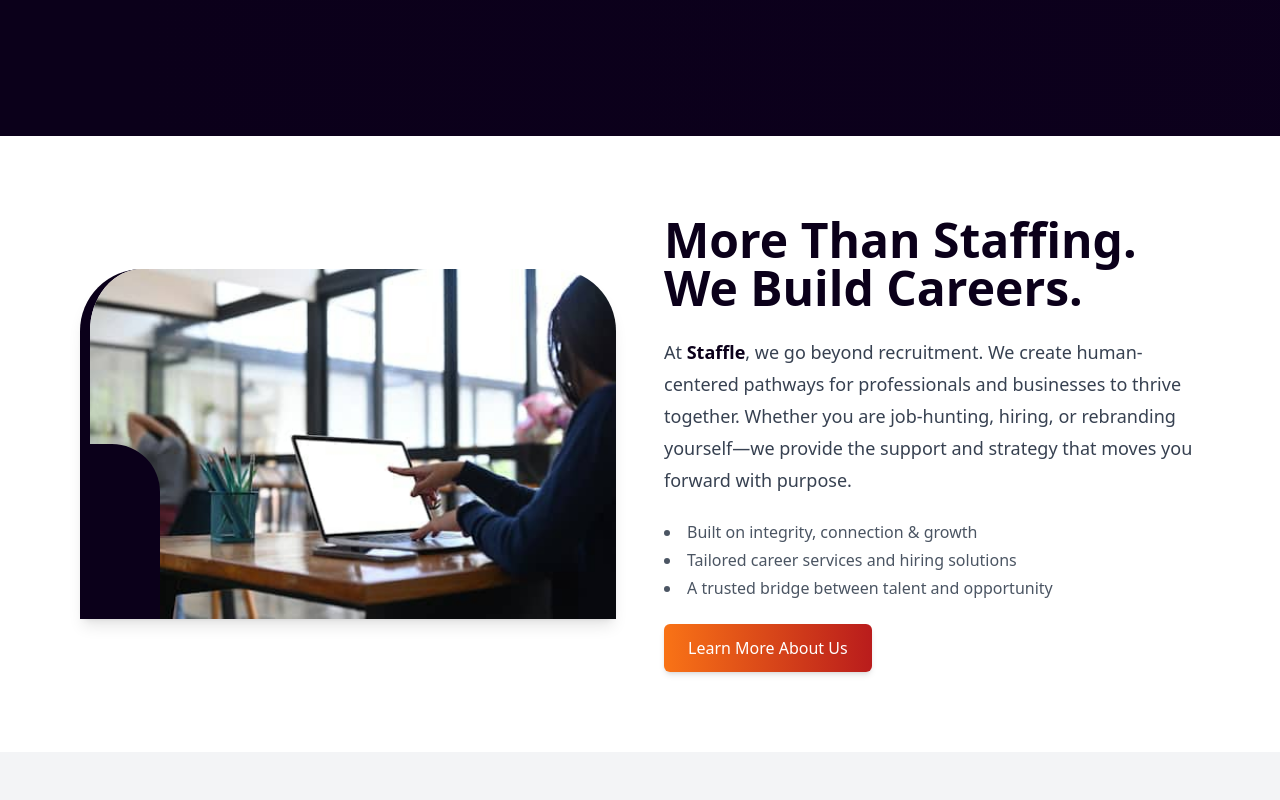
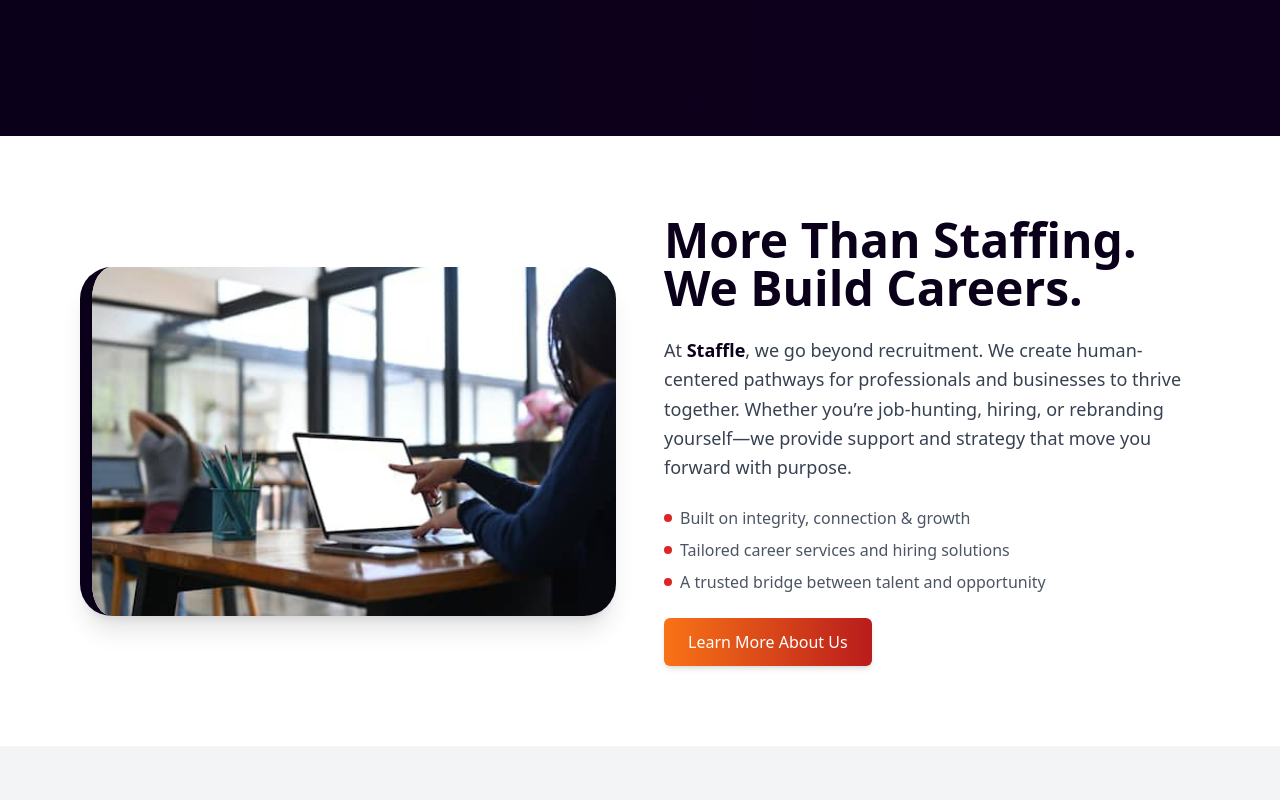
Before and after one commit to Jerry2272/staffle_staffle, a React (Vite) app: page / in a window 1280 px wide. Shown: the part 760-1560 px from the top of the page. Built offline with nearby package versions, Linux system fonts and the light colour scheme.

Commit message:
updated the upcoming secrion

```diff
--- a/src/molecules/Testimonial.jsx
+++ b/src/molecules/Testimonial.jsx
@@ -3,7 +3,7 @@ import testimonial2 from "/src/assets/Testimonial_2.mp4"
 
 const Testimonial = () => {
   const testimonials = [
-    { name: "Ada Obasi", role: "Career Coach", video: testimonial1},
+    { name: "Esther Adeseyoju", role: "Community Member", video: testimonial1},
     { name: "Ufuoma Jefta Ojere", role: "Staffle's Community Member", video: testimonial2},
   ];
 
--- /dev/null
+++ b/src/molecules/Upcoming.jsx
@@ -0,0 +1,16 @@
+
+
+const ComingSoon = () => {
+  return (
+    <section className="min-h-screen flex flex-col items-center justify-center bg-black text-white text-center px-6">
+      <h1 className="text-4xl md:text-6xl font-bold uppercase mb-4 tracking-wider">
+        BUDD! SWIPE TO FIND YOUR DREAM JOB/ HIRE!
+      </h1>
+      <p className="text-lg text-gray-400 mt-2">
+        Coming Soon...
+      </p>
+    </section>
+  );
+};
+
+export default ComingSoon;
--- a/src/page/Home.jsx
+++ b/src/page/Home.jsx
@@ -8,6 +8,7 @@ import About from '../assets/about.jpg';
 import { FaBriefcase, FaUserTie, FaPeopleArrows, FaFileAlt, FaLinkedin, FaComments } from 'react-icons/fa';
 import Communityteams from "../molecules/Communityteams";
 import Testimonial from "../molecules/Testimonial";
+import ComingSoon from "../molecules/Upcoming";
 
 const services = [
   {
@@ -110,46 +111,57 @@ const Home = () => {
       </Slider>
 
       {/* About Section */}
-<section className="grid md:grid-cols-2 gap-12 py-20 px-6 md:px-[5em] bg-white items-center">
+<section className="bg-white py-20 px-6 md:px-[5em]">
+  <div className="grid md:grid-cols-2 gap-12 items-center">
+
     {/* Image Side */}
     <div className="relative">
       <img
         src={About}
         alt="About Staffle"
-      className="w-full object-cover shadow-lg border-l-[10px] border-[#0b001a] rounded-tl-[62px] rounded-tr-[62px]"
+        className="w-full object-cover rounded-[2rem] shadow-xl border-l-[12px] border-[#0b001a]"
       />
-    <div
-      className="absolute bottom-0 left-0 w-[20%] md:w-[15%] h-[50%] bg-[#0b001a] rounded-tr-[3rem]"
-    />
+      <div className="absolute -bottom-6 -left-6 w-32 h-32 bg-[#0b001a] rounded-full blur-2xl opacity-20 z-[-1]" />
     </div>
 
     {/* Text Side */}
-  <div className="flex flex-col justify-center space-y-6">
-    <h2 className="text-3xl md:text-5xl font-bold text-[#0b001a] leading-tight">
+    <div className="space-y-6">
+      <h2 className="text-4xl md:text-5xl font-bold text-[#0b001a] leading-tight">
         More Than Staffing. <br /> We Build Careers.
       </h2>
 
-    <p className="text-gray-700 text-lg leading-[32px]">
+      <p className="text-gray-700 text-lg leading-relaxed">
         At <span className="font-semibold text-[#0b001a]">Staffle</span>, we go beyond recruitment.
         We create human-centered pathways for professionals and businesses to thrive together.
-      Whether you are job-hunting, hiring, or rebranding yourself—we provide the support and strategy
-      that moves you forward with purpose.
+        Whether you’re job-hunting, hiring, or rebranding yourself—we provide support and strategy
+        that move you forward with purpose.
       </p>
 
-    <ul className="list-disc list-inside text-gray-600 space-y-1">
-      <li>Built on integrity, connection & growth</li>
-      <li>Tailored career services and hiring solutions</li>
-      <li>A trusted bridge between talent and opportunity</li>
+      <ul className="space-y-2 text-gray-600">
+        <li className="flex items-center gap-2">
+          <span className="w-2 h-2 bg-red-600 rounded-full"></span>
+          Built on integrity, connection & growth
+        </li>
+        <li className="flex items-center gap-2">
+          <span className="w-2 h-2 bg-red-600 rounded-full"></span>
+          Tailored career services and hiring solutions
+        </li>
+        <li className="flex items-center gap-2">
+          <span className="w-2 h-2 bg-red-600 rounded-full"></span>
+          A trusted bridge between talent and opportunity
+        </li>
       </ul>
 
       <a
         href="/about"
-      className="bg-gradient-to-r from-orange-500 to-red-700 text-white px-6 py-3 w-fit rounded-md font-medium shadow-md hover:shadow-lg transition"
+        className="mt-6 inline-block bg-gradient-to-r from-orange-500 to-red-700 text-white px-6 py-3 rounded-md font-medium shadow-md hover:shadow-lg transition"
       >
         Learn More About Us
       </a>
     </div>
+  </div>
 </section>
+
 
 
       {/* Services Section */}
@@ -190,6 +202,7 @@ const Home = () => {
 </section>
 <Testimonial />
 
+<ComingSoon />
 
       <Footer />
     </>
```
Lines whose indentation alone changed are shown as unchanged.
